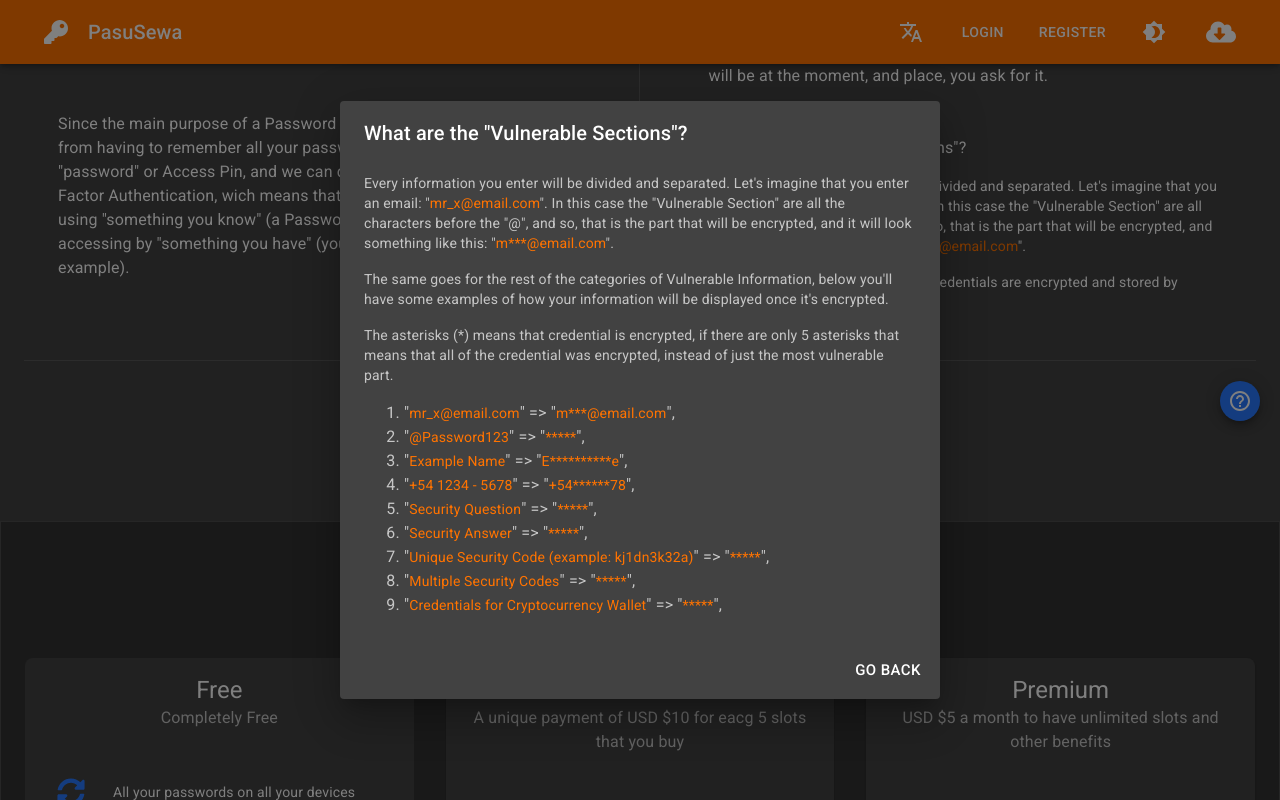
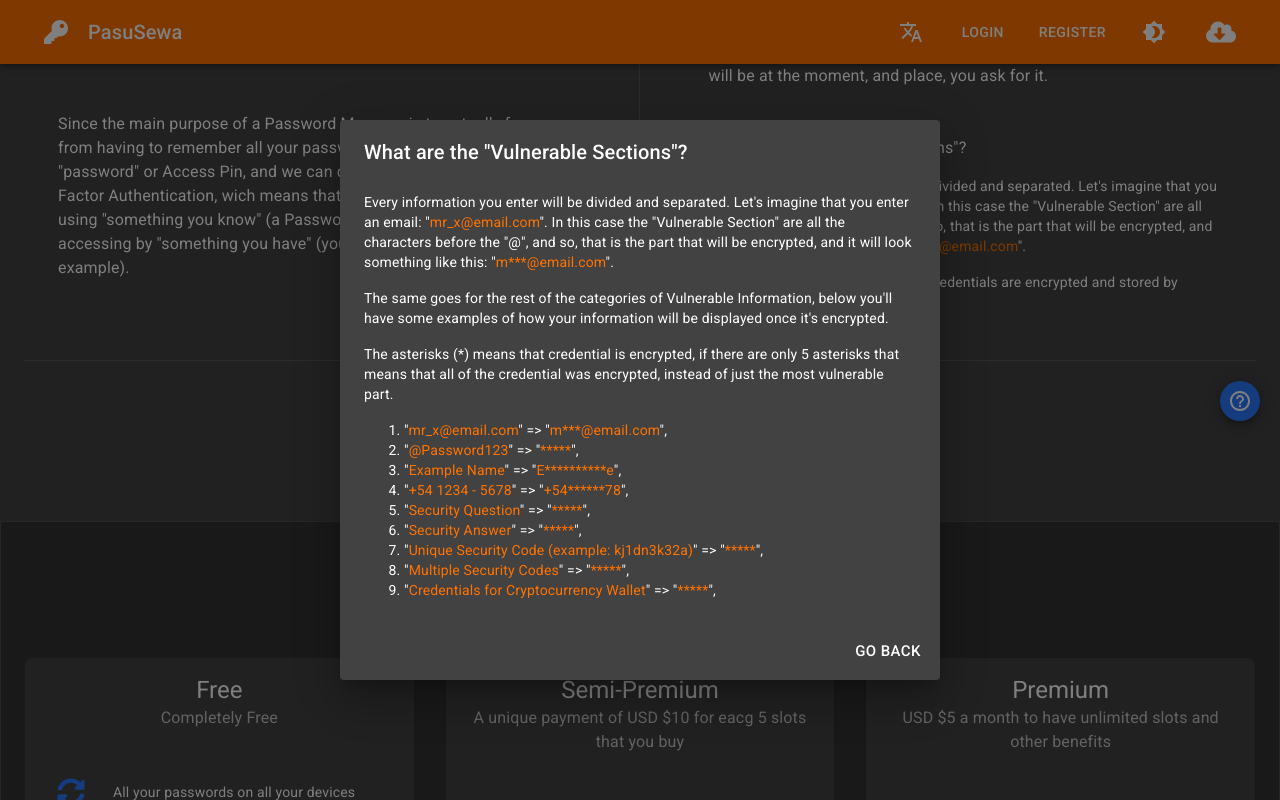
Before and after one commit to TheMrCorvy/Desktop-Frontend, a React (Create React App) app: page / in a window 1280 px wide. Both pictures are taken after a click on the button 1240 px from the left and 1798 px from the top of the page. Shown: the part 1398-2198 px from the top of the page. Built offline with nearby package versions, Linux system fonts and the light colour scheme.

Commit message:
fixed the problem of dialog p cannot appear as descendent of p

```diff
--- a/src/components/Dialog/index.tsx
+++ b/src/components/Dialog/index.tsx
@@ -70,11 +70,7 @@ const DialogComponent = (props: Props) => {
 				<DialogTitle id="simple-dialog-title" data-testid="test_dialog_title">
 					{props.title}
 				</DialogTitle>
-				<DialogContent>
-					<DialogContentText data-testid="dialog_content_text">
-						{props.children}
-					</DialogContentText>
-				</DialogContent>
+				<DialogContent data-testid="dialog_content_text">{props.children}</DialogContent>
 				<DialogActions>
 					<Button autoFocus onClick={toggleDialog} color="default" size="large">
 						{translate("go_back", lng)}
```
Also changed, not shown: 1 other file (tests, documents, lock files or other folders).
